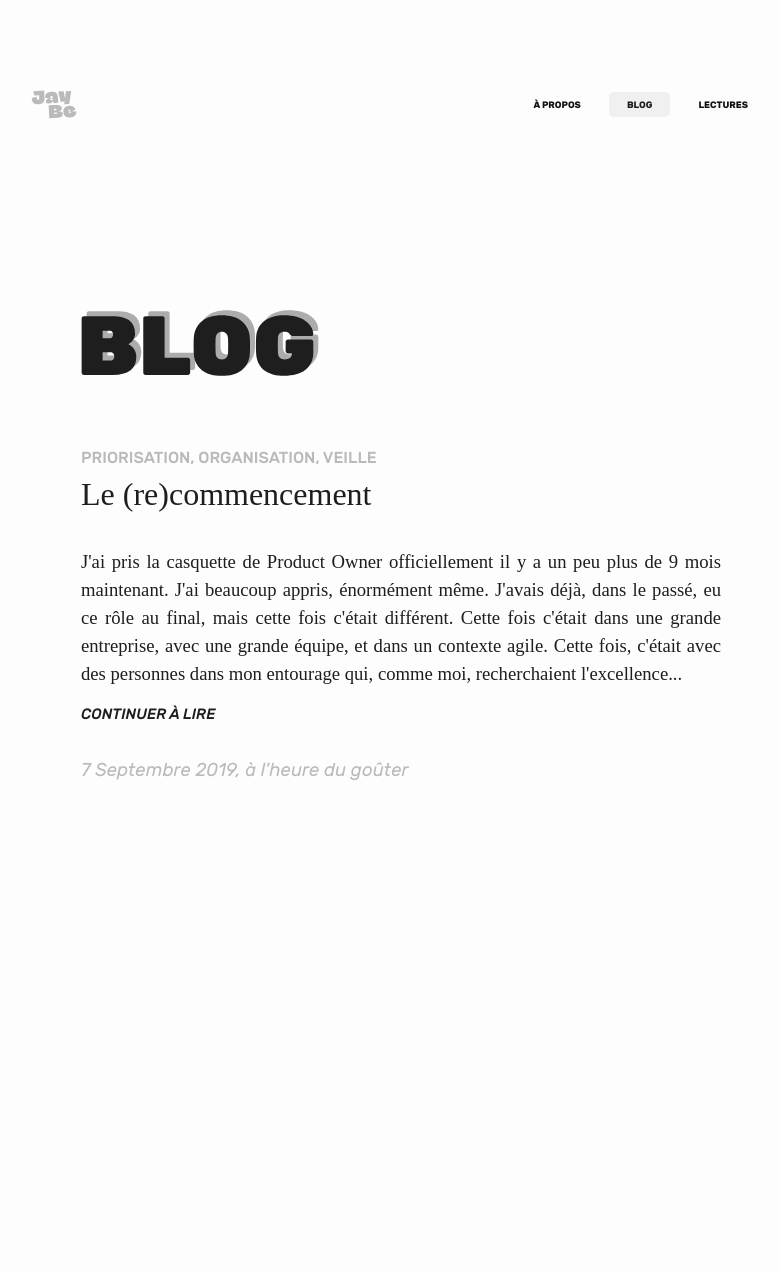
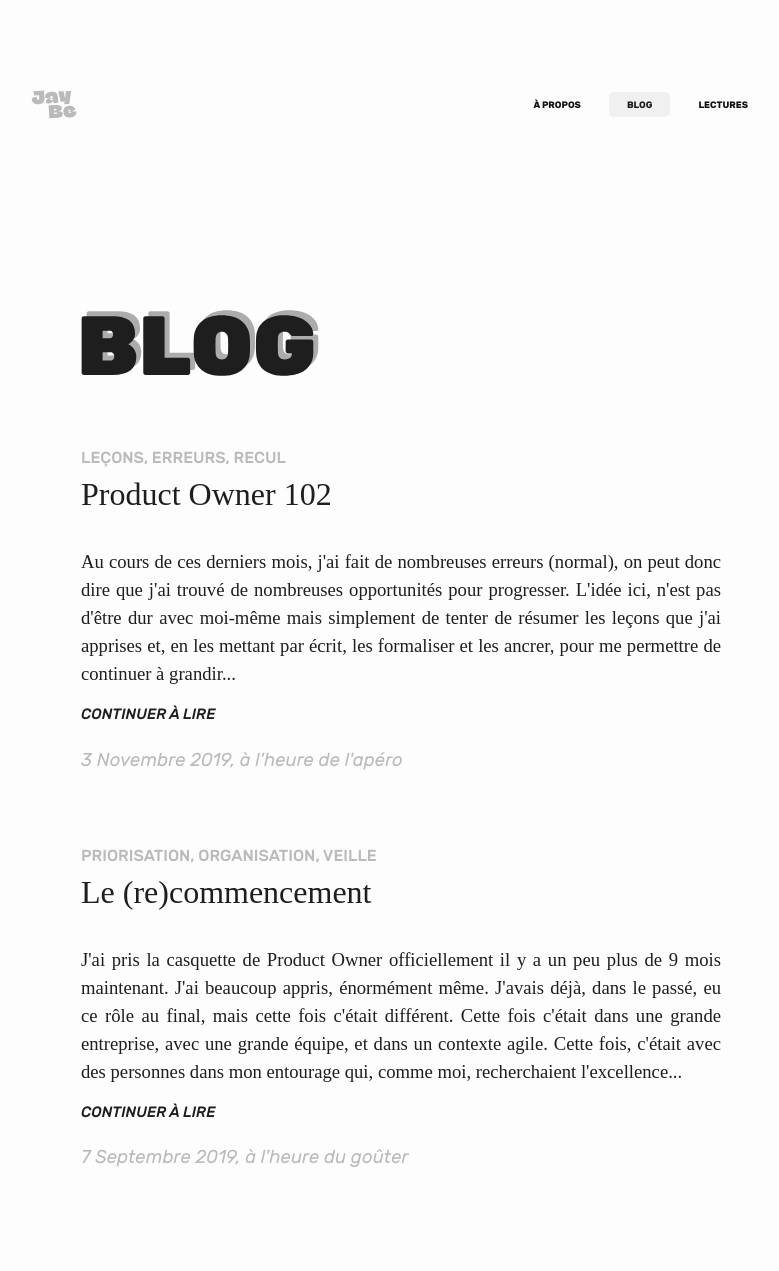
Before and after one commit to JbDenoual/jbdenoual.github.io, a Jekyll site: the page built from blog.md, in a window 1280 px wide. Shown: the whole page, without its empty margins (239-1018 px from the left). Built offline with Jekyll 4.4.1, drawn with Linux system fonts in a browser that asks for light colours; some web fonts are replaced; before the commit the page ends 900 px from its top, so only the background shows below that; some of the changed lines change nothing that is shown.

Commit message:
[Add] Article on lessons

```diff
--- /dev/null
+++ b/_posts/2019-11-03-product-owner-102.markdown
@@ -0,0 +1,76 @@
+---
+layout: post
+title:  "Product Owner 102"
+date:   2019-11-03 12:00:00 +0200
+date-suffix: ", à l'heure de l'apéro"
+categories: apprentissage
+keywords: "LEÇONS, ERREURS, RECUL"
+excerpt: "Au cours de ces derniers mois, j'ai fait de nombreuses erreurs (normal), on peut donc dire que j'ai trouvé de nombreuses opportunités pour progresser.
+L'idée ici, n'est pas d'être dur avec moi-même mais simplement de tenter de résumer les leçons que j'ai apprises et, en les mettant par écrit, les formaliser et les ancrer, pour me permettre de continuer à grandir..."
+---
+
+Au cours de ces derniers mois, j'ai fait de nombreuses erreurs (normal), on peut donc dire que j'ai trouvé de nombreuses opportunités pour progresser.
+L'idée ici, n'est pas d'être dur avec moi-même mais simplement de tenter de résumer les leçons que j'ai apprises et, en les mettant par écrit, les formaliser et les ancrer, pour me permettre de continuer à grandir.
+
+#### #1 Creuser la complexité
+La 1ère leçon que je tire de cette expérience est que je n'ai pas correctement mesuré la complexité du domaine dans lequel je tombais et, surtout, j'ai sous-estimé la complexité du produit sur lequel je travaillais. J'ai découvert de nouvelles choses au fur et à mesure que les problèmes se présentaient, en a résulté des décisions moyennes à cause d'une perspective incomplète, du stress pour gérer des urgences et une charge mentale supplémentaire face aux incertitudes à clarifier.
+
+Plutôt que de découvrir les choses au fur et à mesure, je sais désormais que j'aurais dû creuser ce produit, encore et encore, jusqu'à en connaître les moindre détails. Cela m'aurait fait gagner beaucoup de temps par la suite, m'aurait donné l'assurance de prendre les bonnes décisions et le recul pour voir plus loin.
+
+#### #2 Ne pas se reposer sur les acquis des autres
+De la même manière, quand je suis arrivé sur mon projet, des choses étaient en cours de développement, d'autres déjà prêtes à être développées. Quelle erreur j'ai fait de ne pas plus remettre en question tout cela, pourquoi et comment on le faisait et si nous étions sur la bonne voie. J'ai choisi la facilité en ne remettant pas tout ça en question.
+
+Cela m'a aussi empêché de voir le mur dans lequel nous nous dirigions sur un de ces sujets, repoussés 1 fois, puis 2, puis 3 et finalement abandonné bien trop tard alors qu'il aurait été encore temps de changer de direction si nous nous en étions rendu compte plus vite.
+
+#### #3 PO-wer Up
+Mon quotidien était bien rempli, je vivais des frustrations liées à l'organisation de mon projet, à la collaboration avec certaines équipes et à l'autonomie des développeurs de mon équipe, à la complexité du projet. Beaucoup de choses.
+
+Je croyais être le seul à vouloir que les choses soient différentes, mais la réalité est que je n'avais même pas cherché à savoir si d'autres voulaient la même chose que moi.
+
+D'autres Product Owner au sein de mon projet vivaient _exactement_ la même chose mais nous ne parlions pas. Nous ne prenions pas le temps de nous parler, nous étions tous très occupés.
+
+Aujourd'hui nous nous parlons et nous formons une petite communauté, cela nous permet d'avoir du feedback, du soutien mais surtout du poids pour faire bouger les choses dans le bon sens.
+
+#### #4 Vous voulez pas un café d'abord ?
+En commençant sur ce projet, j'ai vraiment été sollicité de toute part et je ne me suis pas rendu compte que des personnes que je voyais comme défendant seulement leurs propres intérêts, que je croyais fermés, étaient en fait, pour la plupart, des personnes prêtes à m'aider, à collaborer, à temporiser et à écouter les contraintes qui m'étaient propres. La beauté des échanges par mail et des présentations à froid.
+
+J'avais beau déjà le savoir, je vois aujourd'hui à quel point il est important de rencontrer les gens, de discuter avec eux, de nos *valeurs communes*, de nos manières de fonctionner et de nos priorités.
+
+
+#### #5 Ni gentil, ni dur
+L'équipe dans laquelle je me trouvais était peu impliquée dans les sujets sur lesquels on travaillait, nous avions peu d'ownership et beaucoup de difficultés sur notre périmètre et je ne pense pas avoir réussi à trouver la bonne posture de facilitateur avec l'équipe.
+
+J'étais convaincu (et je le suis toujours) que pour les impliquer d'avantage, il fallait que je leur laisse plus d'autonomie et plus de confiance. La conséquence maladroite de cette volonté a été de devenir parfois trop gentil avec eux, en leur faisant confiance mais sans les mettre face aux conséquences de leurs erreurs, je ne les responsabilisais donc pas.
+
+J'ai fait cela  car au fond je ne les considérais pas suffisamment mature pour être responsable, je voulais les protéger, par ego et par manque d'assurance. J'ai compris maintenant que la rigueur et le respect des engagements pris les uns avec les autres est une notion essentielle pour faire grandir une équipe, sans ça aucune conséquence, aucun enjeu et aucune progression.
+
+#### #6 Traiter le problème en surface pour s'attaquer ensuite à celui en profondeur
+Dans mes expériences précédentes, je me suis toujours très bien entendu avec les personnes en charge de l'UI/UX, j'ai une forte appétence et des compétences pour ces domaines et je pensais que c'était là une de mes forces pour collaborer avec ces rôles.
+
+Sur ce projet, cette collaboration a été un énorme défi et une grande source de frustration, tant pour eux que pour moi. Nous avons été dans une confrontation constante sur les responsabilités de chacun et dans l'incapacité de débattre sur la plupart de nos désaccords.
+
+J'ai tenté de faire des ateliers pour nous aligner, mais ces ateliers ont été un échec car c'était encore flou pour moi ce sur quoi nous avions besoin de nous aligner.
+Néanmoins il y a une chose que nous aurions pu faire pour améliorer nos relations et que j'ai fait très récemment: en discuter avec humilité, sans ego, sans émotionnel, sans jugement, pour comprendre *pourquoi, humainement* nous n'arrivions pas à travailler ensemble. La réponse évidente est que nous avions des filtres et des croyances différentes et maintenant que cela est explicite, nous arrivons mutuellement à dissocier l'autre personne de son comportement.
+
+Tous nos problèmes ne sont pas résolus, loin de la, mais au moins maintenant nous ne sommes plus bloquées sur nos positions et nous pouvons *essayer* des choses pour trouver des solutions à nos problèmes.
+
+La situation n'était pas simple, le système et le management ont joué un rôle non négligeable dans l'apparition de ces conflits et dans leur maintien. Il était difficile d'identifier par quel bout essayer de résoudre ces problèmes. Aujourd'hui j'en retire qu'utiliser l'approche humaine permet au moins, non pas forcément de trouver une solution, de mieux vivre le problème.
+
+D'ailleurs avec du recul, je me rends compte que nos managers se concentraient sur ces problèmes humains pour éviter de travailler sur le problème au sein du système. Résoudre plus tôt le côté humain aurait permis de pointer du doigt le vrai problème et d'avoir les managers et l'équipe UX d'impliqués pour trouver une solution.
+
+#### #7 Plus de focus pour plus d'impact
+J'aime chercher comment m'améliorer ou améliorer le système, mais j'ai aussi le défaut d'avoir du mal à lâcher prise. J'ai l'impression sur ce projet d'avoir essayé de changer trop de choses et d'avoir dilué mes efforts. La collaboration avec les UX, la liberté à l'équipe pour travailler sur des projets plus macros, la liberté pour se concentrer sur la qualité, la recherche de sens, prendre le temps d'expérimenter, l'implication de l'équipe, tant de problèmes nouveaux pour moi que j'abordais pour la 1ère fois.
+Des sujets où j'ai avancé, mais pas tous. Les sujets de collaboration et d'implication méritaient plus d'énergie, plus de questionnement, choses que j'aurais pu avoir avec plus de focus. À l'avenir, j'aimerais mieux analyser les défis sur lesquels je me penche pour mieux les aborder et réussir à les faire avancer.
+
+#### #8 Une parole impeccable
+Une dernière leçon, une leçon plus personnelle.
+
+Il y a eu un moment, un moment où j'ai perdu pied, où je faisais une fixation sur des problèmes humains que je rencontrais dans mon projet et où j'ai parfois pu prendre une position de Persécuté (cf: Triangle de Karpman). J'ai eu la chance d'avoir de belles personnes autour de moi qui ont su ne pas alimenter cet état d'esprit mais c'est en lisant les Accords Toltèque que j'ai finalement compris comment lâcher prise et comment la négativité que je me faisais subir pouvait avoir un impact autour de moi.
+Je pense qu'au final c'est cette leçon qui aura le plus d'impact sur moi et qui me permettra d'être plus heureux et par la même occasion, plus efficace dans mon travail.
+
+#### La somme
+Je me reconnais dans chacune de ces erreurs, j'y reconnais mes faiblesses, j'y reconnais mon manque d'expérience, mon égo, mon obstination, mes peurs. Je crois que c'est d'abord en les reconnaissant que j'arriverais à les renverser. Nous verrons, j'ai hâte !
+
+Comme d'habitude, n’hésitez pas à vous fendre d’un tweet/mail si vous avez aimé cet article ou si vous avez des feedbacks sur le fond ou la forme.
+
+_Tcho!_
--- a/assets/main.scss
+++ b/assets/main.scss
@@ -211,7 +211,8 @@ a:hover {
   color: #BABABA;
   font-family: "Rubik Italic";
   font-size: 14pt;
-    margin-top:30px;
+  margin-top:20px;
+  margin-bottom: 70px;
 }
 
 .link:hover {
```
